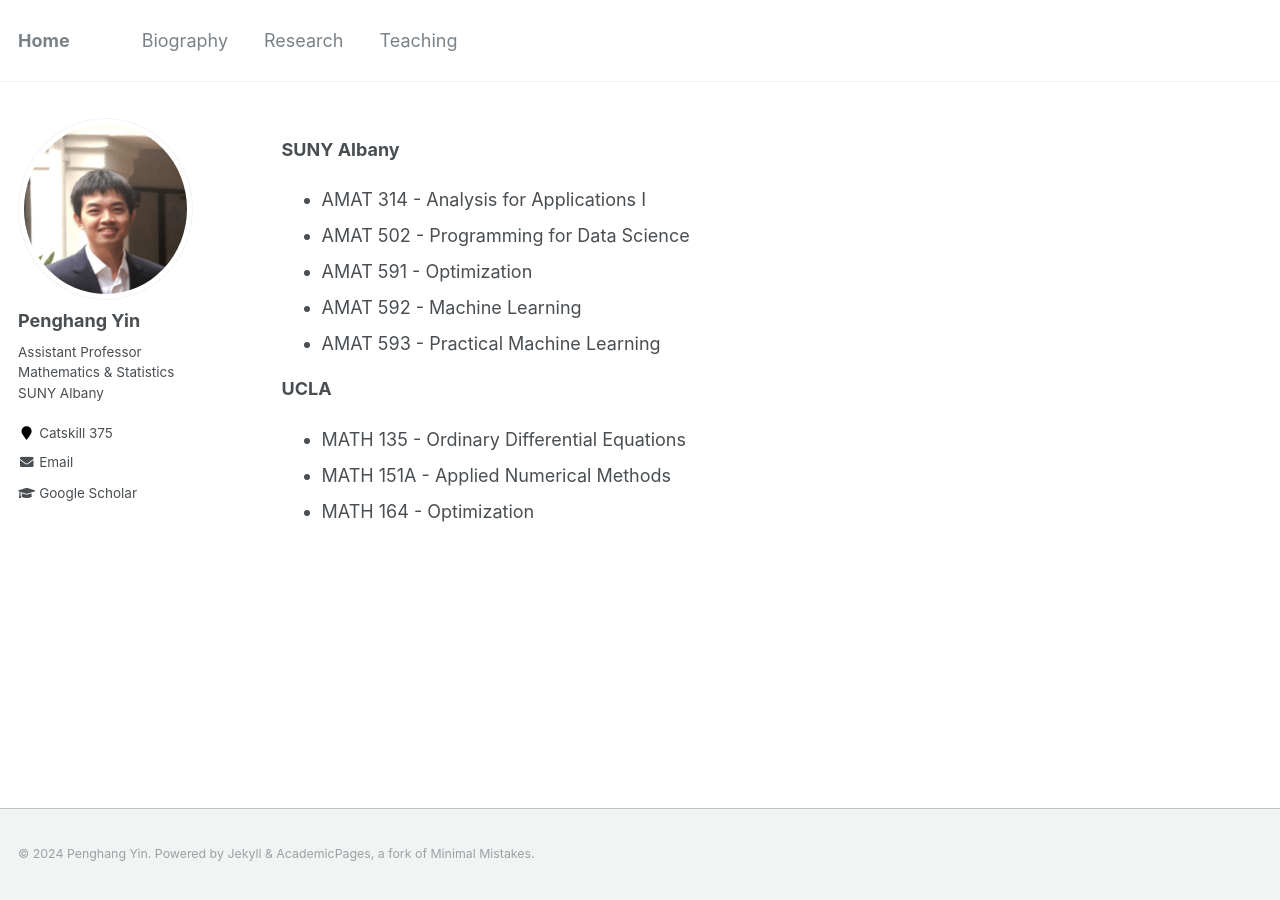
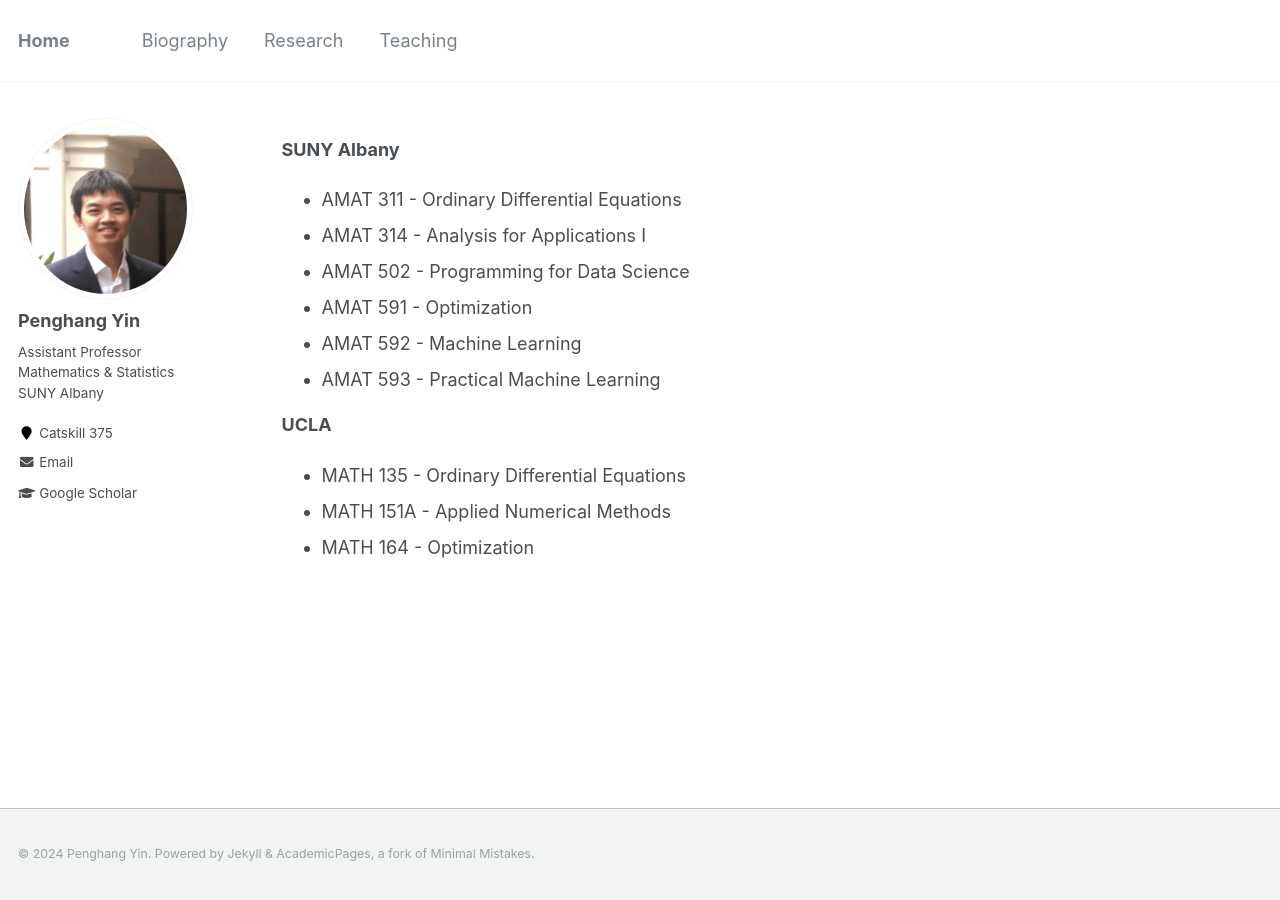
Before and after one commit to yin-penghang/yin-penghang.github.io, a Jekyll site: the page built from _pages/teaching.md, in a window 1280 px wide. Built offline with Jekyll 4.4.1, drawn with Linux system fonts in a browser that asks for light colours.

Commit message:
Update teaching.md

```diff
--- a/_pages/teaching.md
+++ b/_pages/teaching.md
@@ -8,6 +8,7 @@
 {% include base_path %}
 
 **SUNY Albany**
+ - AMAT 311 - Ordinary Differential Equations
  - AMAT 314 - Analysis for Applications I
  - AMAT 502 - Programming for Data Science
  - AMAT 591 - Optimization
```
